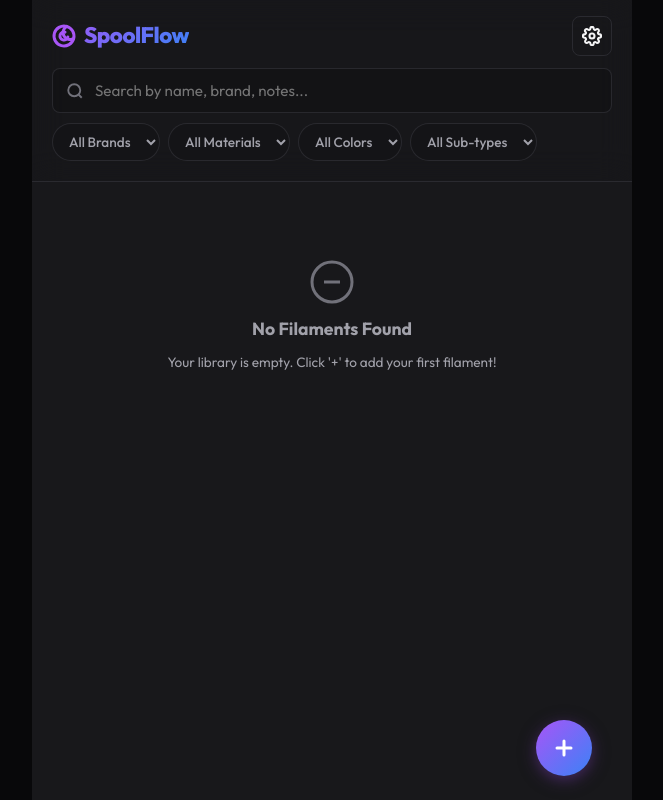
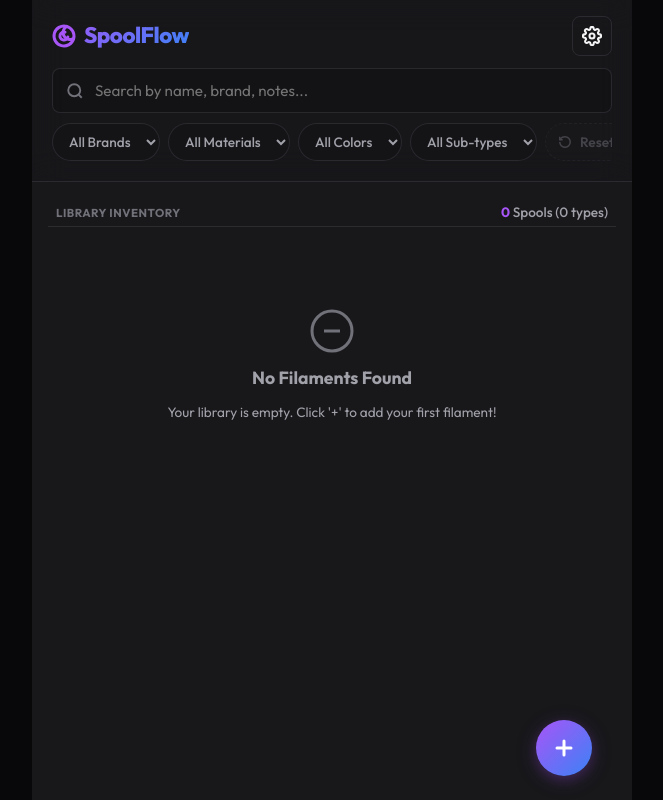
Before and after one commit to paulandrei-123/FilamentTracker, a React (Vite) app: page / in a window 1280 px wide. Shown: the whole page, without its empty margins (308-971 px from the left). Built offline with nearby package versions, Linux system fonts and the light colour scheme.

Commit message:
Added 'Reset filters'; 'Spool counter'; 'Color swatch to color filter'

```diff
--- a/src/App.tsx
+++ b/src/App.tsx
@@ -10,6 +10,63 @@ import { FilamentCard } from './components/FilamentCard';
 import { FilamentDetail } from './components/FilamentDetail';
 import { FilamentForm } from './components/FilamentForm';
 import { SettingsPanel } from './components/SettingsPanel';
+
+// Helper to convert hex to RGB
+function hexToRgb(hex: string) {
+  const cleanHex = hex.replace('#', '');
+  const num = parseInt(cleanHex, 16);
+  if (cleanHex.length === 3) {
+    const r = (num >> 8) & 0xf;
+    const g = (num >> 4) & 0xf;
+    const b = num & 0xf;
+    return {
+      r: (r << 4) | r,
+      g: (g << 4) | g,
+      b: (b << 4) | b,
+    };
+  }
+  return {
+    r: (num >> 16) & 0xff,
+    g: (num >> 8) & 0xff,
+    b: num & 0xff,
+  };
+}
+
+const EMOJI_COLORS = [
+  { emoji: '⬜', r: 240, g: 240, b: 240 }, // White
+  { emoji: '⬛', r: 30, g: 30, b: 30 },    // Black
+  { emoji: '🟥', r: 220, g: 40, b: 40 },   // Red
+  { emoji: '🟧', r: 240, g: 140, b: 40 },  // Orange
+  { emoji: '🟨', r: 240, g: 210, b: 40 },  // Yellow
+  { emoji: '🟩', r: 40, g: 180, b: 80 },   // Green
+  { emoji: '🟦', r: 40, g: 100, b: 220 },  // Blue
+  { emoji: '🟪', r: 140, g: 40, b: 220 },  // Purple
+  { emoji: '🟫', r: 120, g: 80, b: 40 },   // Brown
+];
+
+function getClosestEmoji(hex: string) {
+  if (!hex) return '⬜';
+  try {
+    const rgb = hexToRgb(hex);
+    let minDistance = Infinity;
+    let bestEmoji = '⬜';
+
+    for (const ref of EMOJI_COLORS) {
+      const distance = Math.sqrt(
+        Math.pow(rgb.r - ref.r, 2) +
+        Math.pow(rgb.g - ref.g, 2) +
+        Math.pow(rgb.b - ref.b, 2)
+      );
+      if (distance < minDistance) {
+        minDistance = distance;
+        bestEmoji = ref.emoji;
+      }
+    }
+    return bestEmoji;
+  } catch (e) {
+    return '⬜';
+  }
+}
 
 function App() {
   // DB States
@@ -53,11 +110,17 @@ function App() {
     const types = new Set<string>();
     const colors = new Set<string>();
     const subTypes = new Set<string>();
+    const colorToHexMap: Record<string, string> = {};
 
     filaments.forEach((f) => {
       if (f.brand) brands.add(f.brand);
       if (f.type) types.add(f.type);
-      if (f.color) colors.add(f.color);
+      if (f.color) {
+        colors.add(f.color);
+        if (f.colorHex) {
+          colorToHexMap[f.color] = f.colorHex;
+        }
+      }
       if (f.subTypes) {
         f.subTypes.forEach((sub) => {
           if (sub) subTypes.add(sub);
@@ -70,6 +133,7 @@ function App() {
       types: Array.from(types).sort(),
       colors: Array.from(colors).sort(),
       subTypes: Array.from(subTypes).sort(),
+      colorToHexMap,
     };
   }, [filaments]);
 
@@ -106,6 +170,15 @@ function App() {
       return true;
     });
   }, [filaments, searchQuery, selectedBrand, selectedType, selectedColor, selectedSubType]);
+
+  // Derived stats
+  const { totalSpoolsCount, totalItemsCount } = useMemo(() => {
+    const sum = filteredFilaments.reduce((acc, f) => acc + f.amount, 0);
+    return {
+      totalSpoolsCount: parseFloat(sum.toFixed(2)),
+      totalItemsCount: filteredFilaments.length,
+    };
+  }, [filteredFilaments]);
 
   // Selected Filament details
   const activeFilament = useMemo(() => {
@@ -299,9 +372,15 @@ function App() {
               onChange={(e) => setSelectedColor(e.target.value)}
             >
               <option value="">All Colors</option>
-              {filterOptions.colors.map((c, idx) => (
-                <option key={idx} value={c}>{c}</option>
-              ))}
+              {filterOptions.colors.map((c, idx) => {
+                const hex = filterOptions.colorToHexMap[c] || '#ffffff';
+                const emoji = getClosestEmoji(hex);
+                return (
+                  <option key={idx} value={c}>
+                    {emoji} {c}
+                  </option>
+                );
+              })}
             </select>
 
             {/* Subtypes Filter */}
@@ -316,21 +395,31 @@ function App() {
               ))}
             </select>
 
-            {hasActiveFilters && (
-              <button className="clear-filters-btn" onClick={handleClearFilters}>
-                Clear
-                <svg width="12" height="12" viewBox="0 0 24 24" fill="none" stroke="currentColor" strokeWidth="3">
-                  <line x1="18" y1="6" x2="6" y2="18" />
-                  <line x1="6" y1="6" x2="18" y2="18" />
-                </svg>
-              </button>
-            )}
+            <button
+              className={`clear-filters-btn ${hasActiveFilters ? 'active' : ''}`}
+              onClick={handleClearFilters}
+              disabled={!hasActiveFilters}
+              title="Reset all filters"
+            >
+              <svg width="14" height="14" viewBox="0 0 24 24" fill="none" stroke="currentColor" strokeWidth="2.5" style={{ marginRight: '2px' }}>
+                <path d="M3 12a9 9 0 1 0 9-9 9.75 9.75 0 0 0-6.74 2.74L3 8" />
+                <polyline points="3 3 3 8 8 8" />
+              </svg>
+              Reset Filters
+            </button>
           </div>
         </div>
       </header>
 
       {/* Main Grid View */}
       <main className="main-content">
+        <div className="grid-header-stats">
+          <span className="stats-label">Library Inventory</span>
+          <span className="stats-count">
+            <strong>{totalSpoolsCount}</strong> {totalSpoolsCount === 1 ? 'Spool' : 'Spools'} ({totalItemsCount} {totalItemsCount === 1 ? 'type' : 'types'})
+          </span>
+        </div>
+
         {filteredFilaments.length > 0 ? (
           <div className="filament-grid">
             {filteredFilaments.map((f) => (
--- a/src/index.css
+++ b/src/index.css
@@ -234,17 +234,68 @@ button.btn-icon:active {
 }
 
 .clear-filters-btn {
-  background: transparent;
-  border: none;
-  color: var(--accent-color);
+  padding: 8px 12px;
+  background: rgba(255, 255, 255, 0.02);
+  border: 1px dashed var(--border-color);
+  border-radius: 20px;
+  color: var(--text-muted);
+  font-family: var(--font-family);
   font-size: 0.85rem;
   font-weight: 600;
-  cursor: pointer;
-  padding: 4px 8px;
+  cursor: not-allowed;
+  transition: all var(--transition-fast);
   white-space: nowrap;
   display: flex;
   align-items: center;
-  gap: 4px;
+  gap: 6px;
+  opacity: 0.5;
+}
+
+.clear-filters-btn.active {
+  color: var(--accent-color);
+  border-style: solid;
+  border-color: var(--accent-color);
+  background: rgba(168, 85, 247, 0.1);
+  cursor: pointer;
+  opacity: 1;
+}
+
+[data-theme="light"] .clear-filters-btn.active {
+  background: rgba(139, 92, 246, 0.1);
+}
+
+.clear-filters-btn.active:hover {
+  background: var(--accent-color);
+  color: white;
+  box-shadow: 0 2px 8px var(--accent-glow);
+}
+
+/* Grid Header Stats */
+.grid-header-stats {
+  display: flex;
+  justify-content: space-between;
+  align-items: center;
+  padding: 4px 8px;
+  font-size: 0.85rem;
+  color: var(--text-secondary);
+  border-bottom: 1px solid var(--border-color);
+  margin-bottom: 4px;
+}
+
+.grid-header-stats .stats-label {
+  font-weight: 700;
+  text-transform: uppercase;
+  letter-spacing: 0.5px;
+  font-size: 0.72rem;
+  color: var(--text-muted);
+}
+
+.grid-header-stats .stats-count {
+  font-weight: 500;
+}
+
+.grid-header-stats .stats-count strong {
+  color: var(--accent-color);
 }
 
 /* Main Grid Layout */
```
